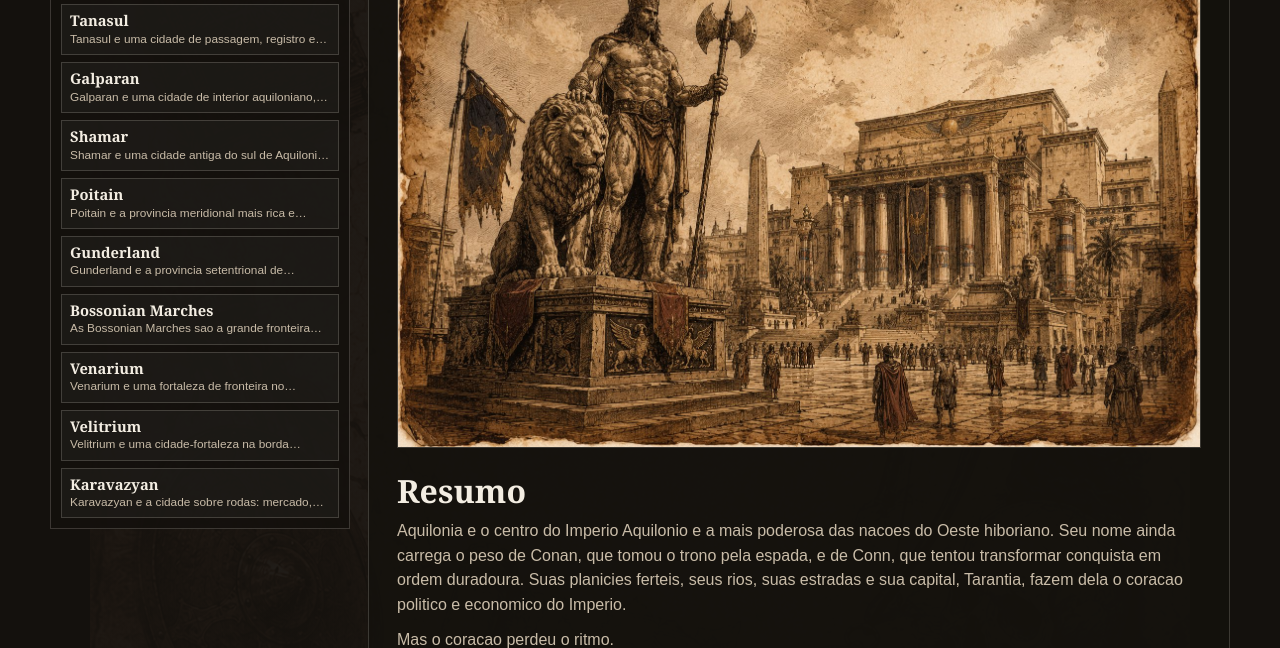
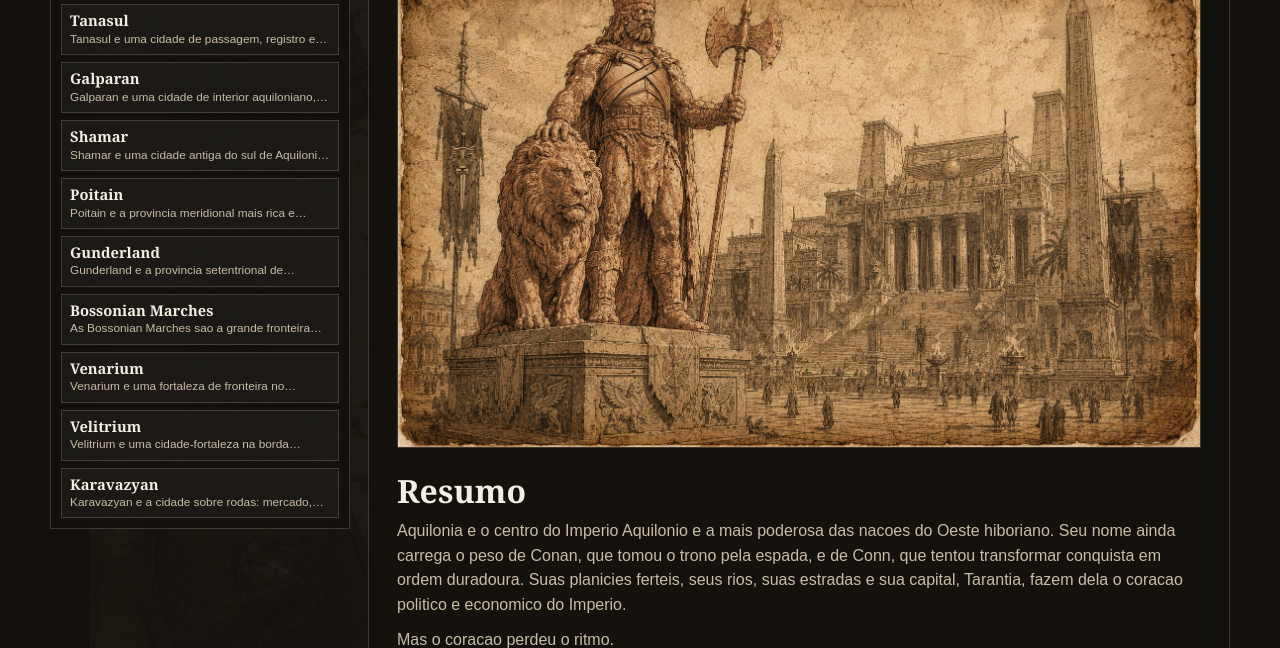
Before and after one commit to WildPoxx/conan-legacy, a plain HTML site: page docs/locais.html in a window 1280 px wide. Shown: the part 595-1243 px from the top of the page. Drawn offline with Linux system fonts and the light colour scheme.

Commit message:
Replace Aquilonia hero image with improved version

```diff
--- a/docs/locais.html
+++ b/docs/locais.html
@@ -94,7 +94,7 @@
       <main>
         <article class="place" id="aquilonia">
 <h2>Aquilonia</h2>
-<img class="place-hero" src="assets/locais/aquilonia-001.jpg" alt="Gravura da capital aquiloniana: estatua coroada de um rei guerreiro ao lado de um leao de pedra diante do grande templo imperial" loading="lazy">
+<img class="place-hero" src="assets/locais/aquilonia-002.jpg" alt="Gravura em sepia da capital aquiloniana: estatua coroada de um rei guerreiro com machado ao lado de um leao de pedra, diante do grande templo imperial com obeliscos e escadarias" loading="lazy">
 <h3>Resumo</h3>
 <p>Aquilonia e o centro do Imperio Aquilonio e a mais poderosa das nacoes do Oeste hiboriano. Seu nome ainda carrega o peso de Conan, que tomou o trono pela espada, e de Conn, que tentou transformar conquista em ordem duradoura. Suas planicies ferteis, seus rios, suas estradas e sua capital, Tarantia, fazem dela o coracao politico e economico do Imperio.</p>
 <p>Mas o coracao perdeu o ritmo.</p>
```
Also changed, not shown: docs/assets/locais/aquilonia-001.jpg (deleted), docs/assets/locais/aquilonia-002.jpg (added).
